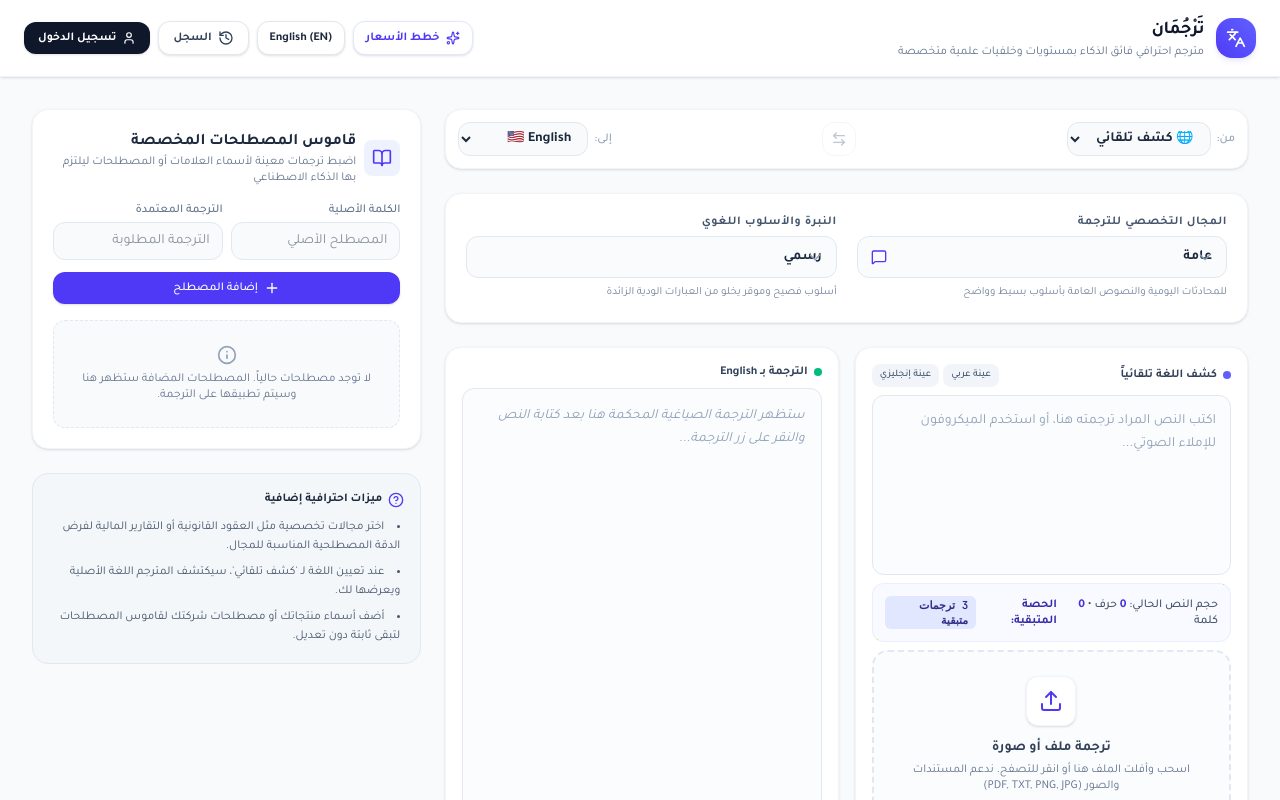
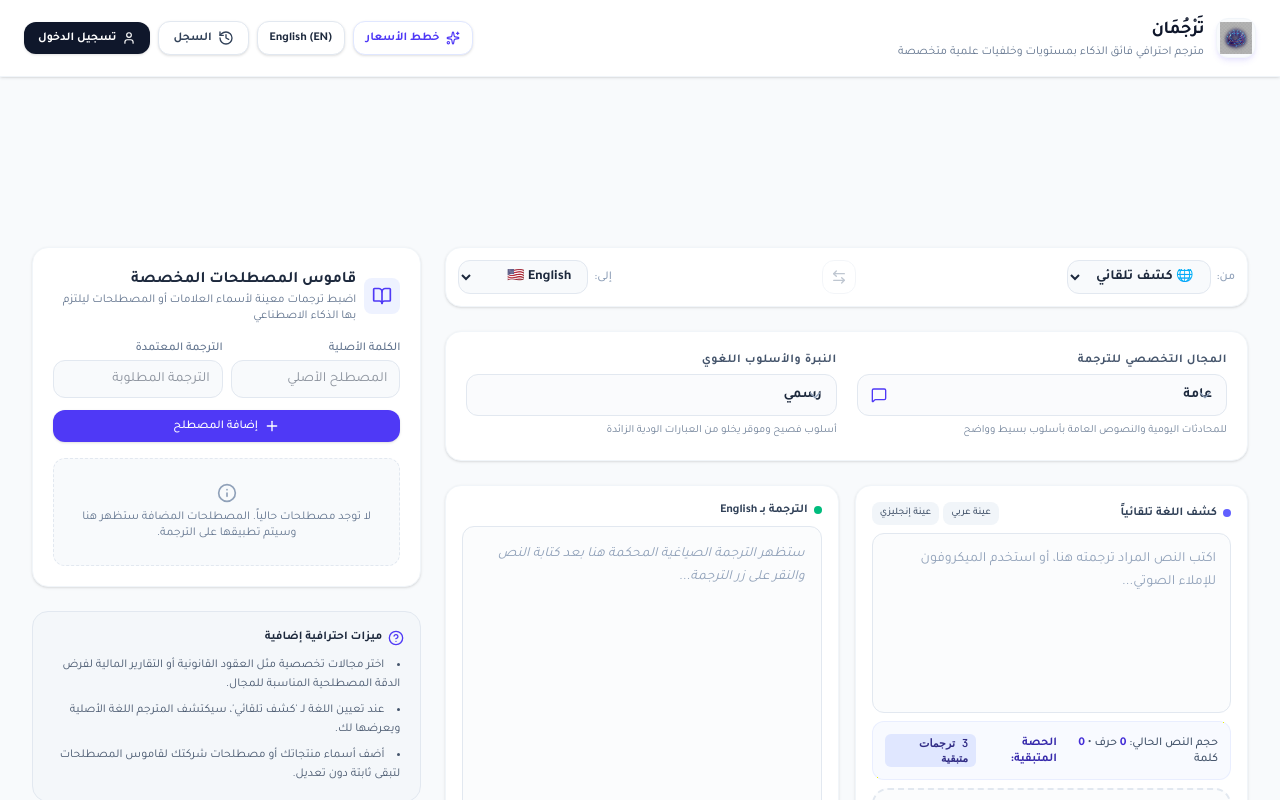
Before and after one commit to vbsofter-ai/Tarjuman, a Next.js app: page / in a window 1280 px wide. Shown: the top 800 px of the page. Built offline with nearby package versions, Linux system fonts and the light colour scheme.

Commit message:
Add header ad banner, premium logo and favicon configuration

```diff
--- a/src/App.tsx
+++ b/src/App.tsx
@@ -1037,8 +1037,8 @@ export default function App() {
       <header className="bg-white border-b border-slate-100 px-4 sm:px-6 py-4 sticky top-0 z-40 shadow-sm backdrop-blur-md bg-white/90">
         <div className="max-w-7xl mx-auto flex items-center justify-between">
           <div className="flex items-center gap-3">
-            <div className="w-10 h-10 rounded-2xl bg-gradient-to-tr from-indigo-600 to-indigo-500 flex items-center justify-center text-white shadow-md shadow-indigo-600/10">
-              <Languages className="w-5 h-5" />
+            <div className="w-10 h-10 rounded-xl overflow-hidden shadow-md shadow-indigo-600/10 flex items-center justify-center bg-slate-50 border border-slate-100">
+              <img src="/logo.png" alt="Tarjuman AI Logo" className="w-8 h-8 object-contain" />
             </div>
             <div>
               <h1 className="font-bold text-lg text-slate-900 tracking-tight flex items-center gap-1.5">
@@ -1223,6 +1223,8 @@ export default function App() {
         </div>
       </header>
 
+      <AdBanner />
+
       {/* Main Container */}
       <main className="flex-1 max-w-7xl w-full mx-auto p-4 sm:p-6 lg:p-8 space-y-6">
         {/* API Key / Setup Warnings */}
--- a/src/app/layout.tsx
+++ b/src/app/layout.tsx
@@ -25,6 +25,9 @@ export const metadata: Metadata = {
     card: "summary_large_image",
     title: "ترجمان: بوابة الترجمة المهنية المعتمدة بالذكاء الاصطناعي",
     description: "ترجمة نصوص ومستندات كاملة مع الحفاظ على التنسيق والتبصّرات اللغوية لـ 15 لغة عالمية.",
+  },
+  icons: {
+    icon: "/favicon.png",
   }
 };
 
```
Also changed, not shown: public/favicon.png (added), public/logo.png (added).
